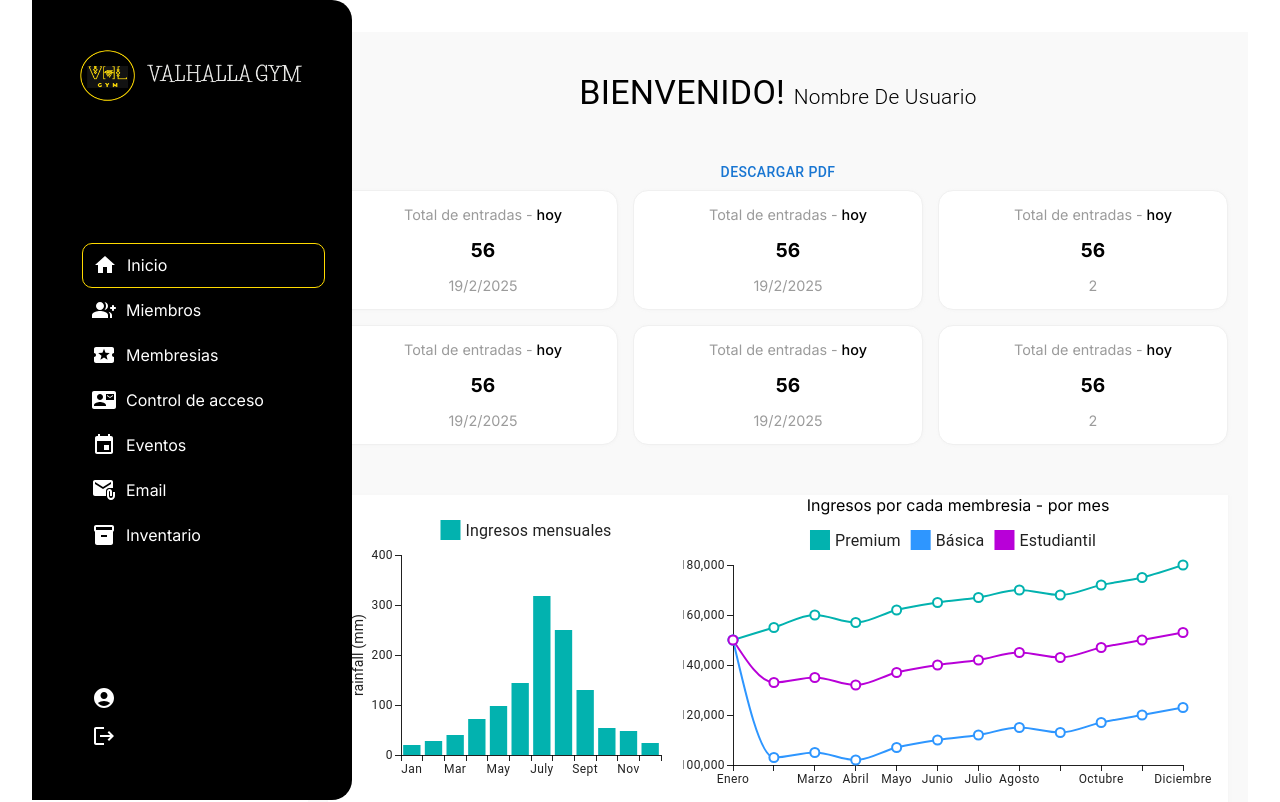
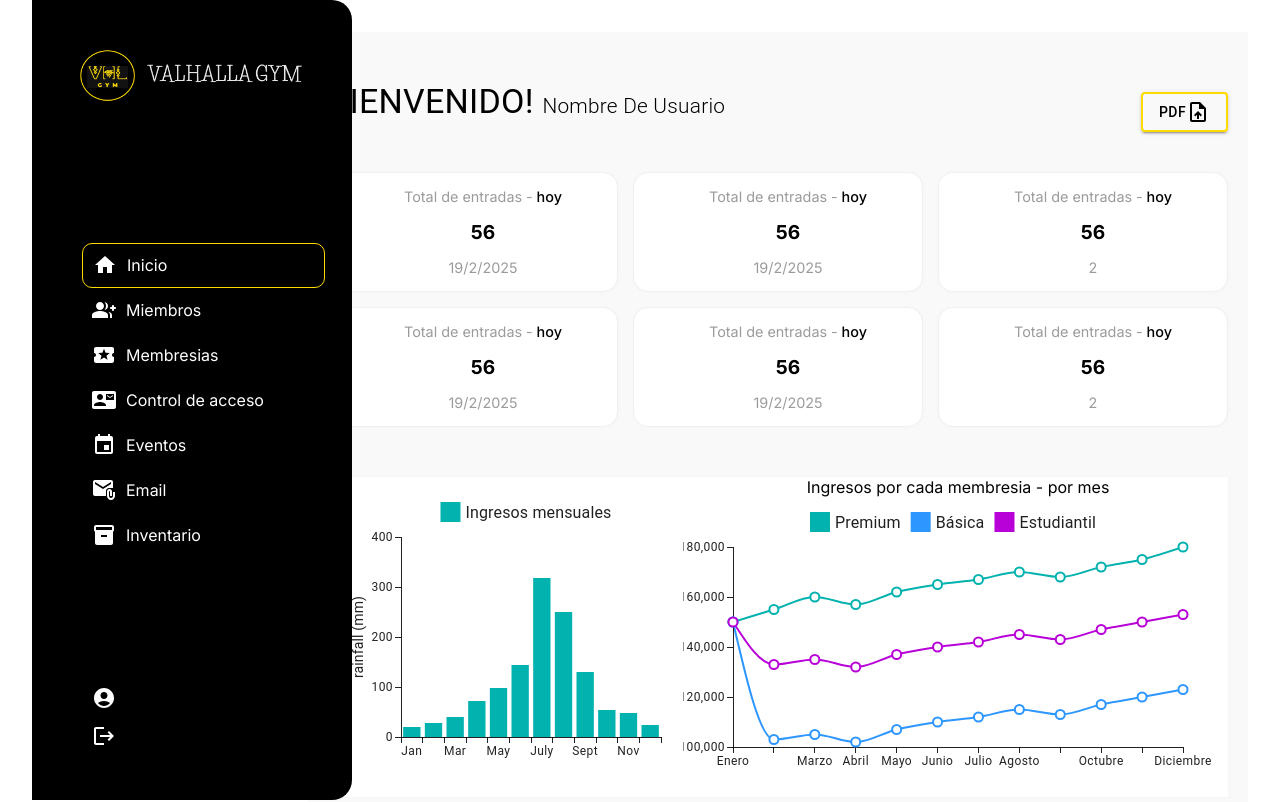
Before and after one commit to pabloocampo1/GymManager-Front-end, a React (Vite) app: page /dashboard in a window 1280 px wide. Shown: the top 802 px of the page. Built offline with nearby package versions, Linux system fonts and the light colour scheme; a web font is replaced by a local one.

Commit message:
se agrego la funcionalidad de descargar el informe

```diff
--- /dev/null
+++ b/src/Components/LoandingDownloadReport.jsx
@@ -0,0 +1,15 @@
+import * as React from 'react';
+import Backdrop from '@mui/material/Backdrop';
+import CircularProgress from '@mui/material/CircularProgress';
+import Button from '@mui/material/Button';
+
+export default function LoandingDownloadReport({ open }) {
+    return (
+      <Backdrop
+        sx={(theme) => ({ color: "#fff", zIndex: theme.zIndex.drawer + 1 })}
+        open={open}
+      >
+        <CircularProgress color="inherit" />
+      </Backdrop>
+    );
+  }
--- a/src/Pages/Dashboard/Dashboard.jsx
+++ b/src/Pages/Dashboard/Dashboard.jsx
@@ -3,26 +3,59 @@ import CustomAxis from "../../Components/Charts/BarChartOne";
 import ChartMembership from "../../Components/Charts/ChartMembership";
 import TickPlacementBars from "../../Components/Charts/ChartPrice/TrickChart";
 import BarsDatasetToTal from "../../Components/Charts/ChartTotalUserByMonth/TotalUserByMonth";
+import UploadFileIcon from '@mui/icons-material/UploadFile';
 import PieActiveArc from "../../Components/Charts/Pie/PieMembershipMoreUsed";
 import PieChartAgeProm from "../../Components/Charts/Pie/PieChartAgeProm";
 import FirstDataCards from "../../Components/DasboardComponents/firstDataCards_div/firstDataCards";
 import PiePromGender from "../../Components/Charts/Pie/PiePromGender";
-import React, { useRef } from "react";
+import React, { useEffect, useRef, useState } from "react";
 import html2canvas from "html2canvas";
 import jsPDF from "jspdf";
+import LoandingDownloadReport from "../../Components/LoandingDownloadReport";
 
 function Dashboard() {
     const componentRef = useRef();
+    const [titleReport, setTitleReport] = useState("BIENVENIDO!");
+    const [userName, setUserName] = useState("Nombre De Usuario");
+    const [activeButtonDownloadReport, setActiveButtonDownloadReport] = useState(true);
+    const [isGeneratingPDF, setIsGeneratingPDF] = useState(false);
+    const [loandingDownload, setLoandingDownload] = useState(false);
 
-  const downloadPdf = async () => {
+    useEffect(() => {
+        if (isGeneratingPDF) {
+            setLoandingDownload(true)
+            generatePdf();
+        }
+    }, [loandingDownload,titleReport, userName, isGeneratingPDF]);
+
+    const downloadPdf = () => {
+        setTitleReport("Informe");
+        setUserName("");
+        setActiveButtonDownloadReport(false);
+        setIsGeneratingPDF(true);
+    };
+
+    const generatePdf = async () => {
+        const dateReport = `${new Date().getDate()}/${new Date().getMonth() + 1}/${new Date().getFullYear()}`;
         const element = componentRef.current;
-    const canvas = await html2canvas(element);
+
+        setTimeout(async () => {
+            const canvas = await html2canvas(element, { scale: 2 });
             const imgData = canvas.toDataURL("image/png");
-
             const pdf = new jsPDF("p", "mm", "a4");
             pdf.addImage(imgData, "PNG", 10, 10, 190, 0);
-    pdf.save("component.pdf");
+            pdf.save(`Reporte del dia: ${dateReport}.pdf`);
+
+
+            setTitleReport("BIENVENIDO!");
+            setUserName("Nombre De Usuario");
+            setActiveButtonDownloadReport(true);
+            setIsGeneratingPDF(false);
+            setLoandingDownload(false)
+        }, 300);
     };
+
+
     return (
         <Box ref={componentRef}
             sx={{
@@ -32,6 +65,14 @@ function Dashboard() {
                 backgroundColor: "#F9F9F9",
             }}
         >
+            <Box
+                sx={{
+                    width:"100%",
+                    height:"15vh",
+                    display:"flex",
+                    justifyContent:"space-between",
+                    alignItems:"center"
+                }}>
                 <Typography
                     variant="h4"
                     sx={{
@@ -39,9 +80,11 @@ function Dashboard() {
                         paddingBottom: "40px",
                     }}
                 >
-                BIENVENIDO! <span style={{ fontWeight: 300, fontSize: "1.30rem" }}>Nombre De Usuario</span>
+                    {titleReport} <span style={{ fontWeight: 300, fontSize: "1.30rem" }}> {userName} </span>
                 </Typography>
-            <Button onClick={downloadPdf}>Descargar PDF</Button>
+                <LoandingDownloadReport open={loandingDownload} />
+                {activeButtonDownloadReport && (<Button color="#FFDB00" variant="contained" sx={{backgroundColor:"", border:"2px solid #FFDB00"}} onClick={downloadPdf}>PDF  <UploadFileIcon /></Button>)}
+            </Box>
             <FirstDataCards />
 
             <Box
@@ -132,7 +175,7 @@ function Dashboard() {
                     width: "100%",
                     height: "50vh",
                     display: "flex",
-                    alignItems:"center",
+                    alignItems: "center",
                     justifyContent: "space-between",
                     marginTop: "50px",
                 }}
@@ -141,17 +184,17 @@ function Dashboard() {
                 <PiePromGender />
                 <Box
                     sx={{
-                        width:"20%",
-                        height:"100%",
-                        display:"flex",
-                        alignItems:"center",
-                        flexDirection:"column",
-                        backgroundColor:"white",
-                        borderRadius:"15px"
+                        width: "20%",
+                        height: "100%",
+                        display: "flex",
+                        alignItems: "center",
+                        flexDirection: "column",
+                        backgroundColor: "white",
+                        borderRadius: "15px"
 
                     }}
                 >
-                    <Typography variant="p" sx={{textAlign:"center", pt:2}}>Ultimos usuarios registrados</Typography>
+                    <Typography variant="p" sx={{ textAlign: "center", pt: 2 }}>Ultimos usuarios registrados</Typography>
                 </Box>
             </Box>
         </Box>
```
Lines whose indentation alone changed are shown as unchanged.
